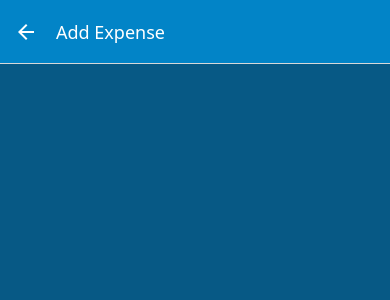
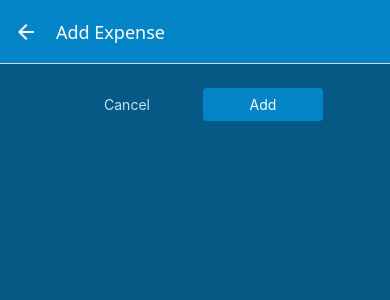
Before and after one commit to KamelAlAridi/TrackIt, a React Native app: screen /ManageExpense in a window 390 px wide. Shown: the top 300 px of the page. Built offline with nearby package versions, Linux system fonts and the light colour scheme.

Commit message:
added buttons and some design to manage expenses screen

```diff
--- a/screens/ManageExpense.tsx
+++ b/screens/ManageExpense.tsx
@@ -4,6 +4,7 @@ import { NativeStackScreenProps } from "@react-navigation/native-stack";
 import { stackNavParams } from "../types";
 import IconButton from "../components/IconButton";
 import { GlobalStyles } from "../constants/styles";
+import Button from "../components/Button";
 
 type Props = NativeStackScreenProps<stackNavParams, "ManageExpense">;
 
@@ -18,9 +19,19 @@ export default function ManageExpense({ route, navigation }: Props) {
   }, [navigation, isEditing]);
 
   function deleteExpenseHandler(): void {}
+  function cancelHandler(): void {}
+  function confirmHandler(): void {}
 
   return (
     <View style={styles.container}>
+      <View style={styles.buttonContainer}>
+        <Button style={styles.button} mode="flat" onPress={cancelHandler}>
+          Cancel
+        </Button>
+        <Button style={styles.button} mode="normal" onPress={confirmHandler}>
+          {isEditing ? "Update" : "Add"}
+        </Button>
+      </View>
       {isEditing && (
         <View style={styles.deleteContainer}>
           <IconButton
@@ -41,6 +52,15 @@ const styles = StyleSheet.create({
     padding: 24,
     backgroundColor: GlobalStyles.colors.primary800,
   },
+  buttonContainer: {
+    flexDirection: "row",
+    justifyContent: "center",
+    alignItems: "center",
+  },
+  button: {
+    minWidth: 120,
+    marginHorizontal: 8,
+  },
   deleteContainer: {
     marginTop: 16,
     paddingTop: 8,
```
